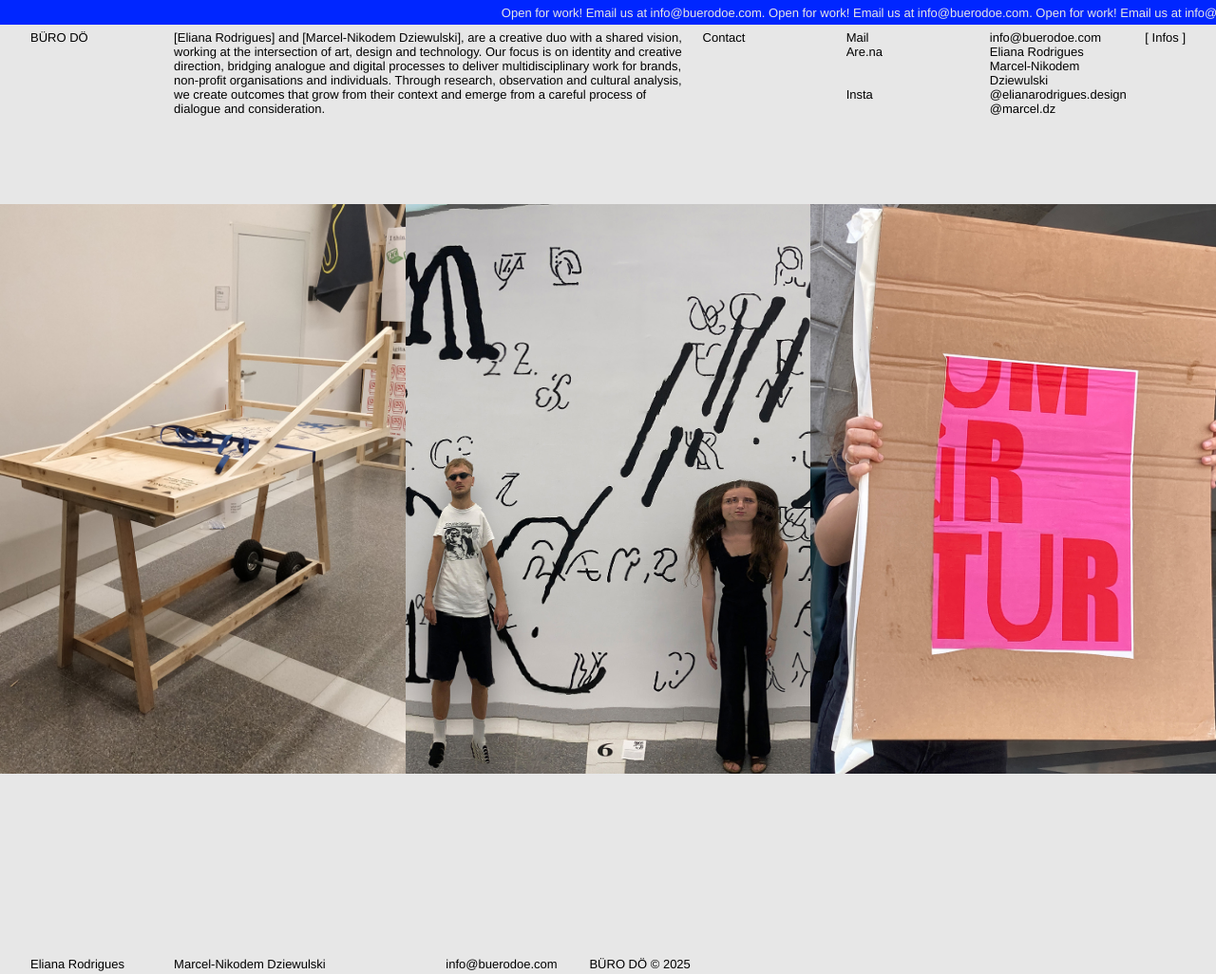
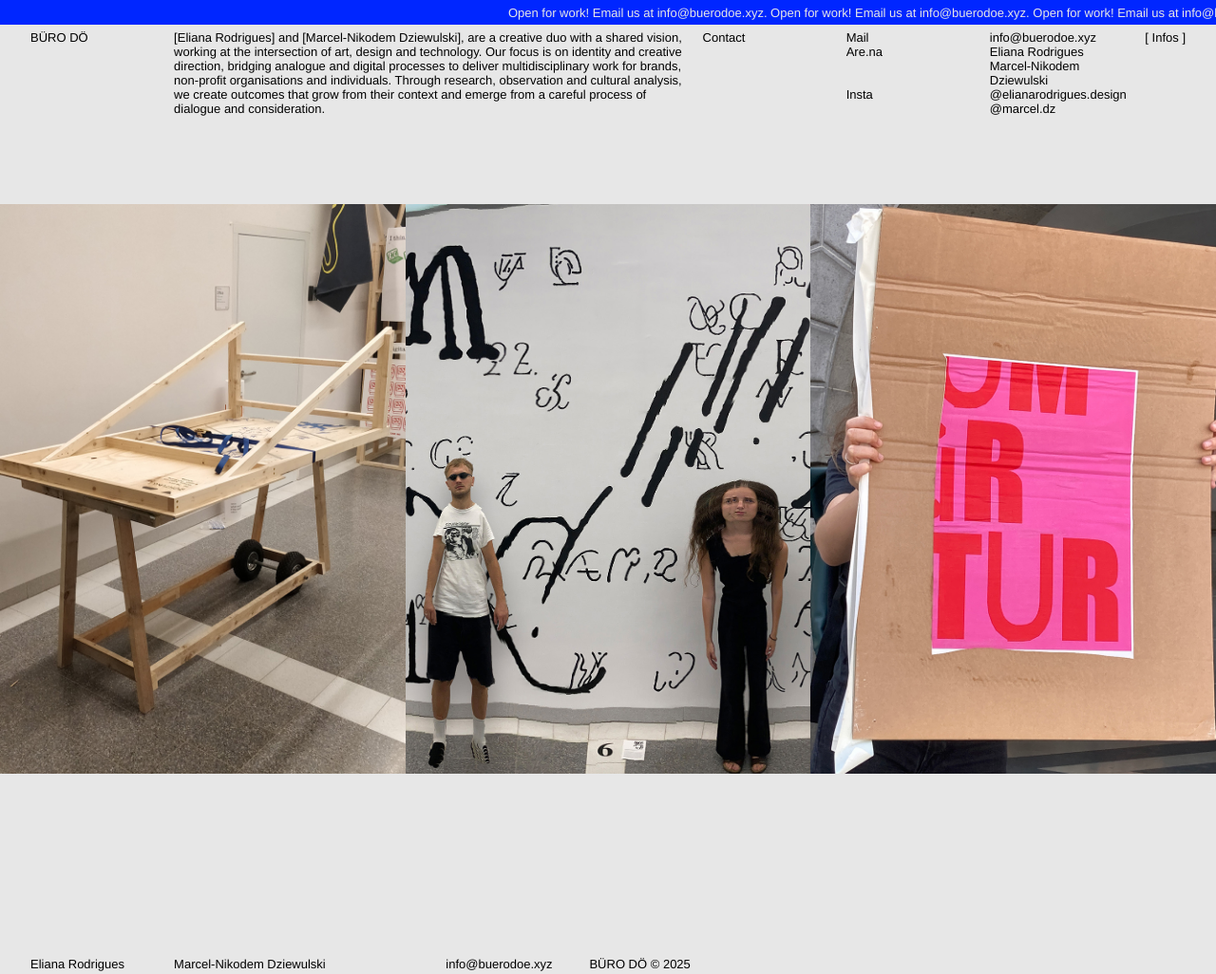
Before and after one commit to elianarod/buerodoe, a plain HTML site: page infos.html in a window 1280 px wide. Shown: the whole page at 95% size. Drawn offline with Linux system fonts and the light colour scheme; grey boxes are pictures that could not be loaded.

Commit message:
Add files via upload

```diff
--- a/infos.html
+++ b/infos.html
@@ -15,14 +15,14 @@
   </head>
   <body>
     <!-- Top disclaimer bar -->
-    <a href="mailto:info@buerodoe.com">
+    <a href="mailto:info@buerodoe.xyz">
       <div class="top-bar top-bar-infos">
         <div class="scrolling-text scrolling-text-infos">
           <span>
-            Open for work! Email us at info@buerodoe.com. Open for work! Email
-            us at info@buerodoe.com. Open for work! Email us at
-            info@buerodoe.com. Open for work! Email us at info@buerodoe.com.
-            Open for work! Email us at info@buerodoe.com.&nbsp;
+            Open for work! Email us at info@buerodoe.xyz. Open for work! Email
+            us at info@buerodoe.xyz. Open for work! Email us at
+            info@buerodoe.xyz. Open for work! Email us at info@buerodoe.xyz.
+            Open for work! Email us at info@buerodoe.xyz.&nbsp;
           </span>
         </div>
       </div>
@@ -56,7 +56,7 @@
         <p>Insta</p>
       </div>
       <div class="col col-4">
-        <p><a href="mailto:info@buerodoe.com">info@buerodoe.com</a></p>
+        <p><a href="mailto:info@buerodoe.xyz">info@buerodoe.xyz</a></p>
         <p>
           <a href="https://www.are.na/eliana-rodrigues/channels" target="_blank"
             >Eliana Rodrigues</a
@@ -121,7 +121,7 @@
     <footer>
       <p>Eliana Rodrigues</p>
       <p>Marcel-Nikodem Dziewulski</p>
-      <p><a href="mailto:info@buerodoe.com">info@buerodoe.com</a></p>
+      <p><a href="mailto:info@buerodoe.xyz">info@buerodoe.xyz</a></p>
       <p>BÜRO DÖ © 2025</p>
     </footer>
     <script src="js/script_infos.js"></script>
```
Also changed, not shown: index.html (+6 -6 lines).
